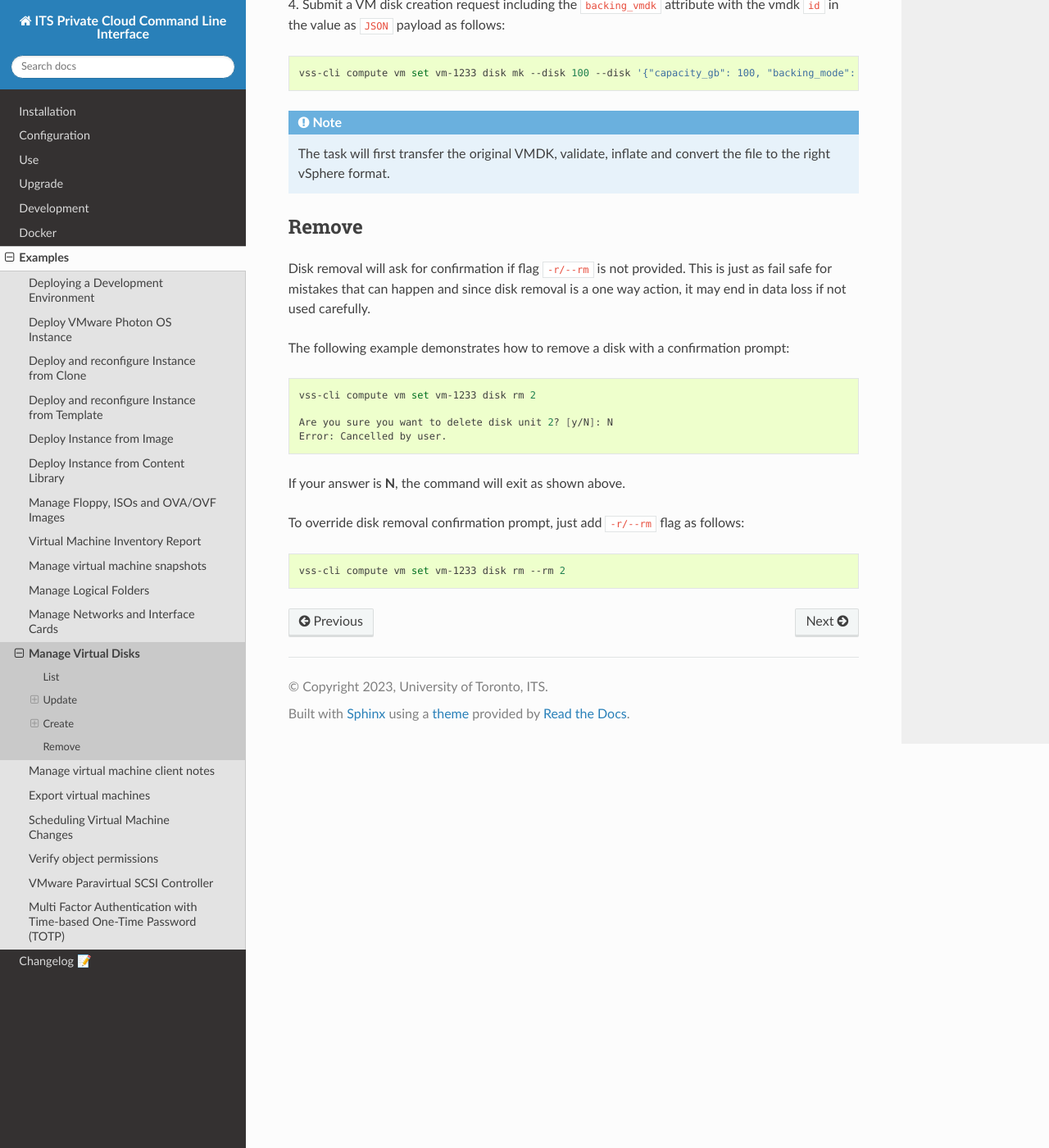
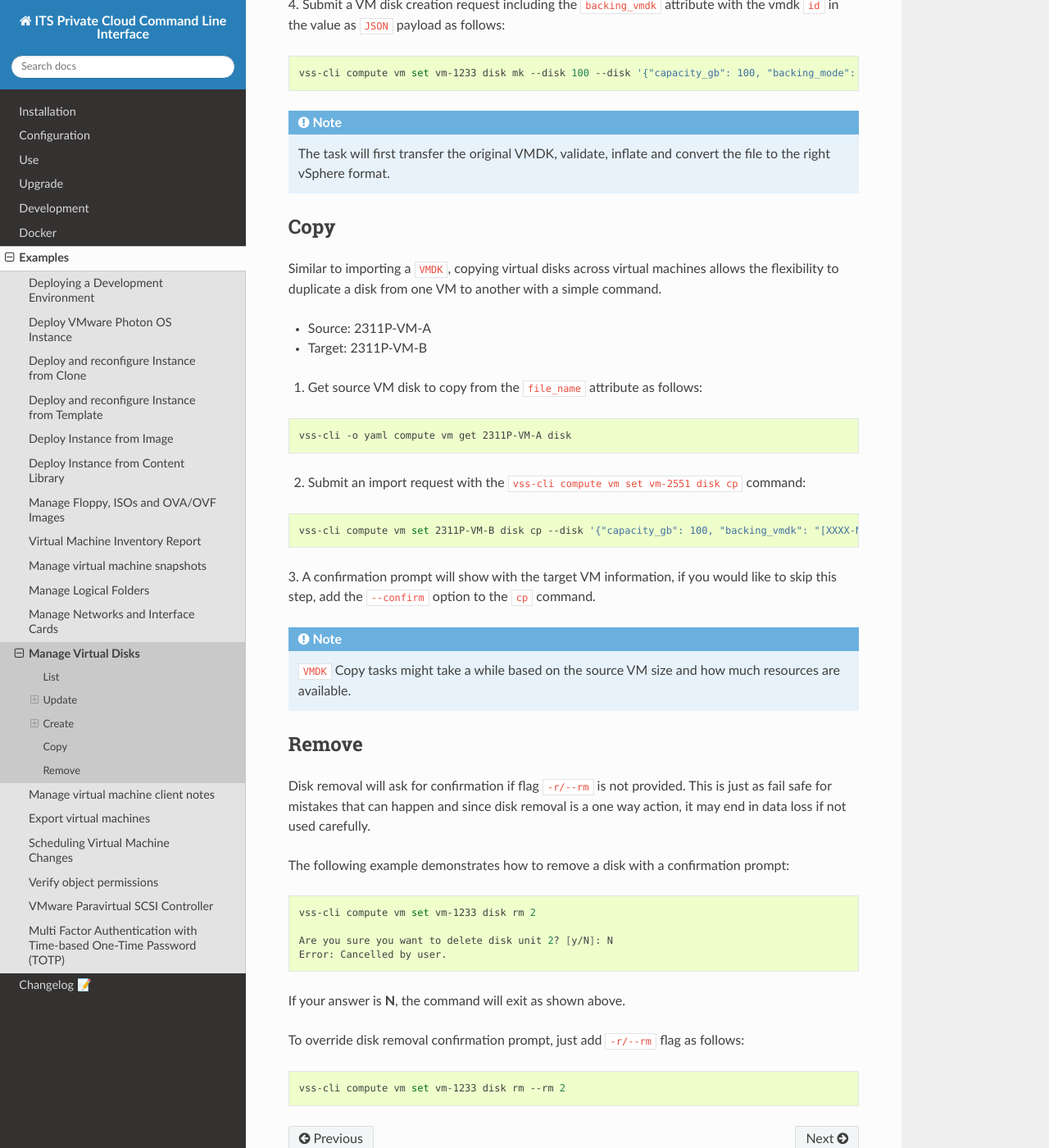
Before and after one commit to EIS-ITS/vss-cli, a Sphinx documentation site: the page built from docs/examples/disk.rst, in a window 1280 px wide and 1400 px high, scrolled down 4527 px. Shown: the whole window at 82% size. Built offline with Sphinx 7.4.7 and the Read the Docs theme 2.0.0, drawn with Linux system fonts in a browser that asks for light colours; the version number could not be read and is left out.

Commit message:
Issue #664: ⚡️compute/vm/set/disk/cp to copy virtual disks across VMs - add docs - fixes #664

```diff
--- a/docs/examples/disk.rst
+++ b/docs/examples/disk.rst
@@ -243,6 +243,32 @@ as ``JSON`` payload as follows:
 .. Note::
     The task will first transfer the original VMDK, validate, inflate and convert the file to the right vSphere format.
 
+Copy
+------
+Similar to importing a  ``VMDK``, copying virtual disks across virtual machines allows the flexibility
+to duplicate a disk from one VM to another with a simple command.
+
+- Source: 2311P-VM-A
+- Target: 2311P-VM-B
+
+1. Get source VM disk to copy from the ``file_name`` attribute as follows:
+
+.. code-block:: bash
+
+    vss-cli -o yaml compute vm get 2311P-VM-A disk
+
+2. Submit an import request with the ``vss-cli compute vm set vm-2551 disk cp`` command:
+
+.. code-block:: bash
+
+     vss-cli compute vm set 2311P-VM-B disk cp --disk '{"capacity_gb": 100, "backing_vmdk": "[XXXX-NN] vm-name/vm-name_1.vmdk"}'
+
+3. A confirmation prompt will show with the target VM information, if you would like to skip this step, add the ``--confirm``
+option to the ``cp`` command.
+
+.. Note::
+     ``VMDK`` Copy tasks might take a while based on the source VM size and how much resources are available.
+
 
 Remove
 ------
```
Also changed, not shown: .bumpversion.cfg, 7 other files.
